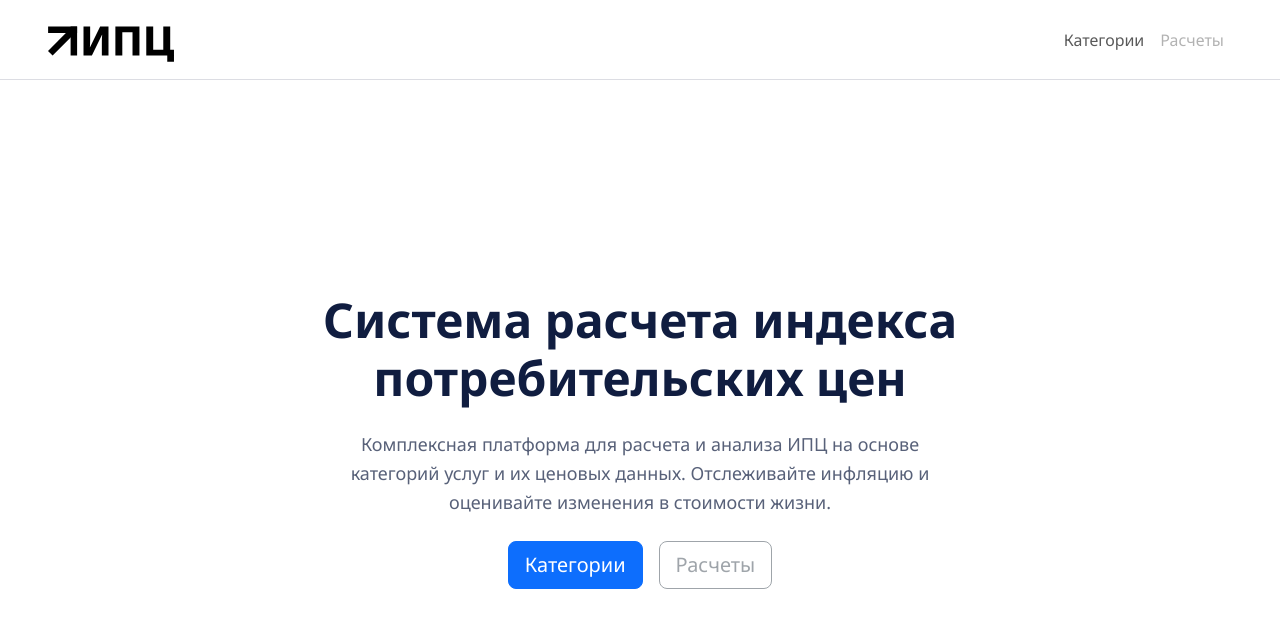
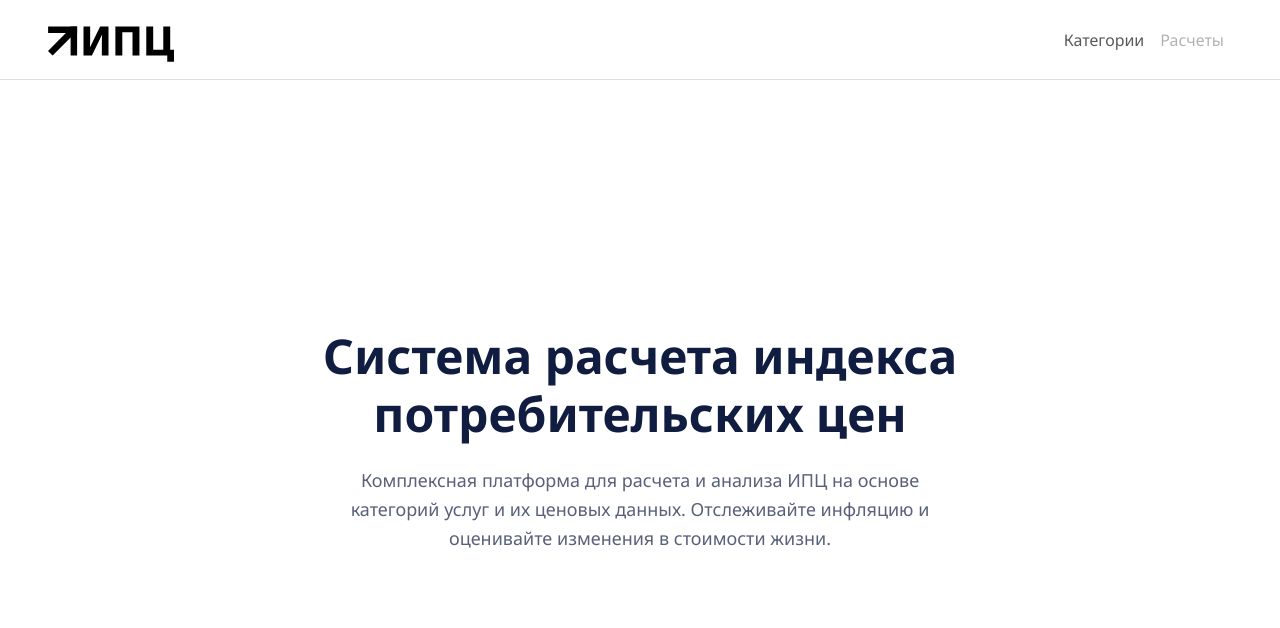
Before and after one commit to Existsq/web-frontend, a React (Vite) app: page / in a window 1280 px wide. Shown: the top 628 px of the page. Built offline with nearby package versions, Linux system fonts and the light colour scheme.

Commit message:
remove button section from start page

```diff
--- a/src/pages/Home.tsx
+++ b/src/pages/Home.tsx
@@ -1,5 +1,4 @@
-import { Link } from 'react-router-dom';
-import { Container, Button } from 'react-bootstrap';
+import { Container } from 'react-bootstrap';
 import Header from '../components/layout/Header';
 import './Home.css';
 
@@ -14,14 +13,6 @@ function Home() {
             Комплексная платформа для расчета и анализа ИПЦ на основе категорий услуг
             и их ценовых данных. Отслеживайте инфляцию и оценивайте изменения в стоимости жизни.
           </p>
-          <div className="hero-buttons d-flex gap-3">
-            <Button as={Link} to="/categories" variant="primary" size="lg" className="hero-button">
-              Категории
-            </Button>
-            <Button variant="outline-secondary" size="lg" disabled className="hero-button">
-              Расчеты
-            </Button>
-          </div>
         </Container>
       </section>
     </div>
```
Also changed, not shown: src/pages/Home.css (line endings or trailing spaces).
